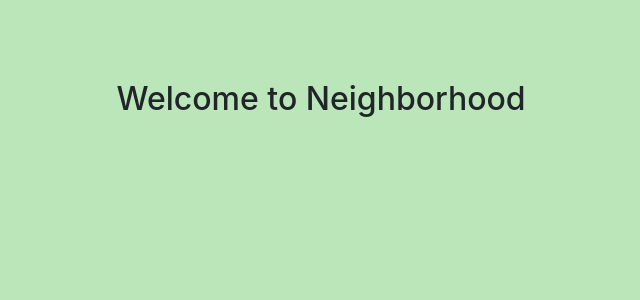
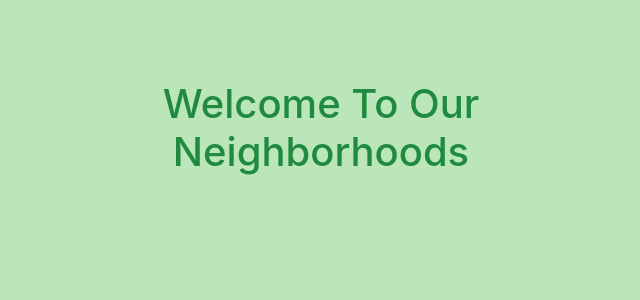
Before and after one commit to ngetichnicholas/Neighborhood, a Django app: page / in a window 1280 px wide. Shown: the part 56-356 px from the top of the page, without its empty margins (319-959 px from the left). Run offline with Django 3.2, Linux system fonts and the light colour scheme; the visitor is signed in with stand-in values (Sample User, id 1); data that the repository does not hold is empty; some libraries are stand-ins or nearby versions; some web fonts are replaced.

Commit message:
Update styles

```diff
--- a/neighbor_app/static/css/styles.css
+++ b/neighbor_app/static/css/styles.css
@@ -47,6 +47,10 @@ body {
   color: white;
   text-decoration: none;
 }
+h1,h2 {
+  color: #208A3F;
+}
+
 @media screen and (max-width:766px) {
   .form-inline>.form-control,.btn {
     margin-bottom: 1rem !important;
--- a/neighbor_app/templates/index.html
+++ b/neighbor_app/templates/index.html
@@ -5,7 +5,7 @@
   <div class="row">
     <div class="col-md-3"></div>
     <div class="col-md-6">
-      <h2 class="text-center">Welcome to Neighborhood</h2>
+      <h1 class="text-center">Welcome To Our Neighborhoods</h1>
       {% if neighborhoods %}
       {% for neighborhood in neighborhoods %}
       <div class="neighborhood">
```
